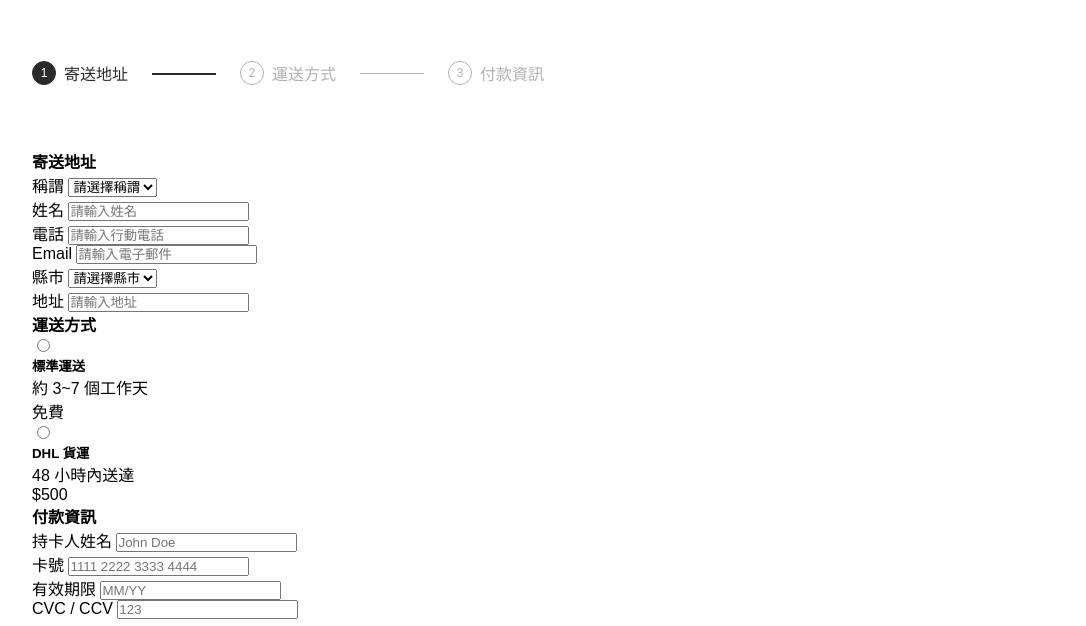
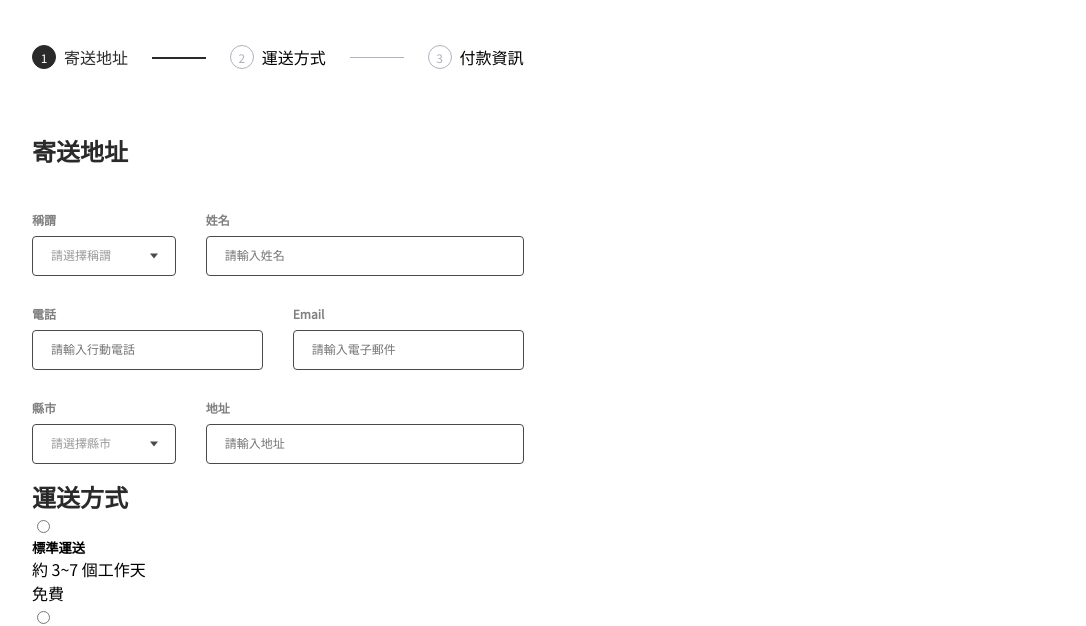
Before and after one commit to Gino-Hsu/ALPHAshop-scss, a website: page index.html in a window 1280 px wide. Shown: the part 141-767 px from the top of the page, without its empty margins (96-1182 px from the left). Drawn offline with Linux system fonts and the light colour scheme.

Commit message:
feat: appellation's form style

```diff
--- a/index.html
+++ b/index.html
@@ -47,35 +47,35 @@
             <div class="stepper-container d-flex justify-content-between">
               <div class="step active d-flex align-items-center pr-6">
                 <div class="circle"></div>
-                <div class="label">寄送地址</div>
+                <div class="progress-label">寄送地址</div>
                 <div class="progress progress-left"></div>
               </div>
               <div class="step d-flex align-items-center px-6">
                 <div class="circle"></div>
-                <div class="label">運送方式</div>
+                <div class="progress-label">運送方式</div>
                 <div class="progress progress-right"></div>
               </div>
               <div class="step d-flex align-items-center pl-6">
                 <div class="circle"></div>
-                <div class="label">付款資訊</div>
+                <div class="progress-label">付款資訊</div>
               </div>
             </div>
           </div>
 
-          <div class="pay-info">
+          <div class="forms">
             <div class="form-container">
               <form action="">
                 <div class="step-one">
-                  <h4 class="step-title">寄送地址</h4>
+                  <h4 class="form-title address-tilte mt-4">寄送地址</h4>
                   <div class="appellation">
                     <label for="appellation">稱謂</label>
-                    <select name="appellation" id="appellation">
-                      <option value="" style="display: none" selected>
-                        請選擇稱謂
-                      </option>
-                      <option value="man">先生</option>
-                      <option value="woman">小姐</option>
-                    </select>
+                    <div class="select-wrapper">
+                      <select name="appellation" id="appellation" required>
+                        <option value="">請選擇稱謂</option>
+                        <option value="man">先生</option>
+                        <option value="woman">小姐</option>
+                      </select>
+                    </div>
                   </div>
                   <div class="name">
                     <label for="name">姓名</label>
@@ -84,6 +84,7 @@
                       name="name"
                       id="name"
                       placeholder="請輸入姓名"
+                      required
                     />
                   </div>
                   <div class="phone">
@@ -93,6 +94,7 @@
                       name="phone"
                       id="phone"
                       placeholder="請輸入行動電話"
+                      required
                     />
                   </div>
                   <div class="email">
@@ -102,15 +104,22 @@
                       name="email"
                       id="email"
                       placeholder="請輸入電子郵件"
+                      required
                     />
                   </div>
                   <div class="city">
                     <label for="city">縣市</label>
-                    <select name="city" id="city">
-                      <option value="" style="display: none" selected>
-                        請選擇縣市
-                      </option>
-                    </select>
+                    <div class="select-wrapper">
+                      <select name="city" id="city" required>
+                        <option value="" selected>請選擇縣市</option>
+                        <option value="tapei">台北市</option>
+                        <option value="new-taipei">新北市</option>
+                        <option value="taoyuan">桃園市</option>
+                        <option value="taichung">台中市</option>
+                        <option value="tainan">台南市</option>
+                        <option value="kaohsiung">高雄市</option>
+                      </select>
+                    </div>
                   </div>
                   <div class="address">
                     <label for="address">地址</label>
@@ -119,12 +128,13 @@
                       name="address"
                       id="address"
                       placeholder="請輸入地址"
+                      required
                     />
                   </div>
                 </div>
 
                 <div class="step-two">
-                  <h4 class="step-title">運送方式</h4>
+                  <h4 class="form-title mt-4">運送方式</h4>
                   <label for="standard-deliver">
                     <input
                       type="radio"
@@ -158,7 +168,7 @@
                 </div>
 
                 <div class="step-three">
-                  <h4 class="step-title">付款資訊</h4>
+                  <h4 class="form-title mt-4">付款資訊</h4>
                   <div class="card-name">
                     <label for="card-name">持卡人姓名</label>
                     <input
--- a/src/scss/main.scss
+++ b/src/scss/main.scss
@@ -1,13 +1,14 @@
 /* reset css */
+@import url('https://fonts.googleapis.com/css2?family=Noto+Sans+TC&display=swap');
+
+* {
+  box-sizing: border-box;
+}
+
 body {
   margin: 0;
   padding: 0;
-  @import url('https://fonts.googleapis.com/css2?family=Noto+Sans+TC&display=swap');
   font-family: 'Noto Sans TC', sans-serif;
-}
-
-* {
-  box-sizing: border-box;
 }
 
 h1,
@@ -84,6 +85,9 @@ input:invalid {
   --switchMode-img: url("/public/image/icon-toDark@2x.png");
   --circle-bgColor: #ffffff;
   --active-circle-bgColor: #2a2a2a;
+  --form-font-color: #808080;
+  --form-items-color: #4a4a4a;
+  --form-placeholder-font-color: #999999;
 }
 
 [data-theme="dark"] {
@@ -95,6 +99,9 @@ input:invalid {
   --switchMode-img: url("/public/image/icon-toLight@2x.png");
   --circle-bgColor: #121212;
   --active-circle-bgColor: #333333;
+  --form-font-color: rgba(255, 255, 255, 0.4);
+  --form-items-color: #5e5e5e;
+  --form-placeholder-font-color: rgba(255, 255, 255, 0.3);
 }
 
 .container {
@@ -300,14 +307,14 @@ header {
 
 .main-container {
   display: grid;
-  grid-template-columns: 5fr 1fr 4fr;
+  grid-template-columns: 6fr 1.5fr 5fr;
   .pay-container {
     grid-column: 1/2;
     .stepper-title {
       @include font-setting(2rem, 700, var(--font-color))
     }
     .stepper-container {
-      margin: 4rem 0;
+      margin: 3rem 0;
       position: relative;
       .step {
         @include get-step-num(3);
@@ -341,7 +348,7 @@ header {
           .circle {
             @include circle-setting(24px, #ffffff, var(--active-circle-bgColor), var(--active-circle-bgColor), 12px);
           }
-          .label {
+          .progress-label {
             color: var(--font-color);
           }
           .progress {
@@ -353,3 +360,88 @@ header {
     }
   }
 }
+
+.forms {
+  .form-title {
+    @include font-setting(1.5rem, 700, var(--font-color));
+  }
+  input:not([type="radio"]),
+  select {
+    -webkit-appearance: none;
+    border: 1px solid var(--form-items-color);
+    border-radius: 4px;
+    background-color: transparent;
+    padding-left: 18px;
+    width: 100%;
+    height: 40px;
+    @include font-setting(12px, 400, var(--font-color));
+
+    &:invalid {
+      @include font-setting(12px, 400, var(--form-placeholder-font-color));
+    }
+
+    &:hover,
+    &:focus {
+      box-shadow: 0 0 5px 2px rgba(#f67599, 0.4);
+    }
+  }
+  select {
+    cursor: pointer;
+  }
+
+  .select-wrapper {
+    position: relative;
+    z-index: 0;
+    &::after {
+      content: "";
+      border-style: solid;
+      border-width: 5px 4.5px 0 4.5px;
+      border-color: var(--form-items-color) transparent transparent transparent;
+      position: absolute;
+      top: 50%;
+      right: 18px;
+      transform: translateY(-50%);
+      z-index: -1;
+    }
+  }
+
+  .step-one {
+    display: grid;
+    grid-template-columns: repeat(6, 1fr);
+    grid-template-rows: repeat(4, 4rem);
+    gap: 30px;
+    label {
+      @include font-setting(12px, 700, var(--form-font-color));
+      display: block;
+      margin-bottom: 0.5rem;
+    }
+    .address-tilte {
+      grid-column: 1/7;
+      grid-row: 1/2;
+    }
+    .appellation {
+      grid-column: 1/3;
+      grid-row: 2/3;
+    }
+    .name {
+      grid-column: 3/7;
+      grid-row: 2/3;
+    }
+    .phone {
+      grid-column: 1/4;
+      grid-row: 3/4;
+    }
+    .email {
+      grid-column: 4/7;
+      grid-row: 3/4;
+    }
+    .city {
+      grid-column: 1/3;
+      grid-row: 4/5;
+    }
+    .address {
+      grid-column: 3/7;
+      grid-row: 4/5;
+    }
+  }
+}
```
Also changed, not shown: src/scss/main.css, 1 other file.
